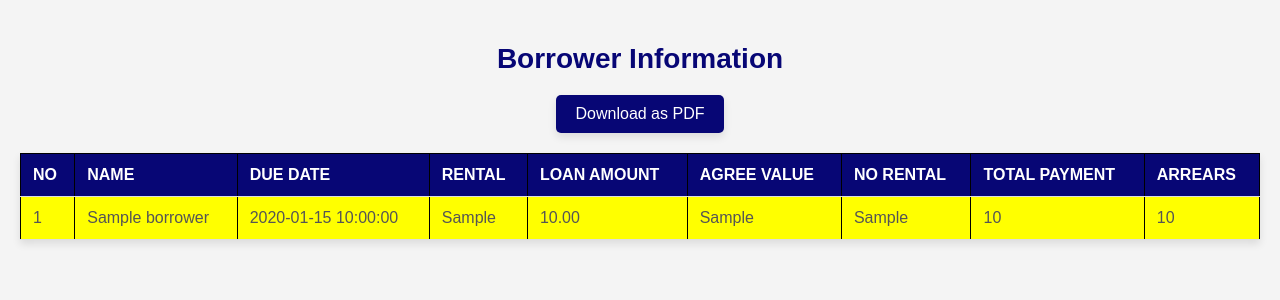
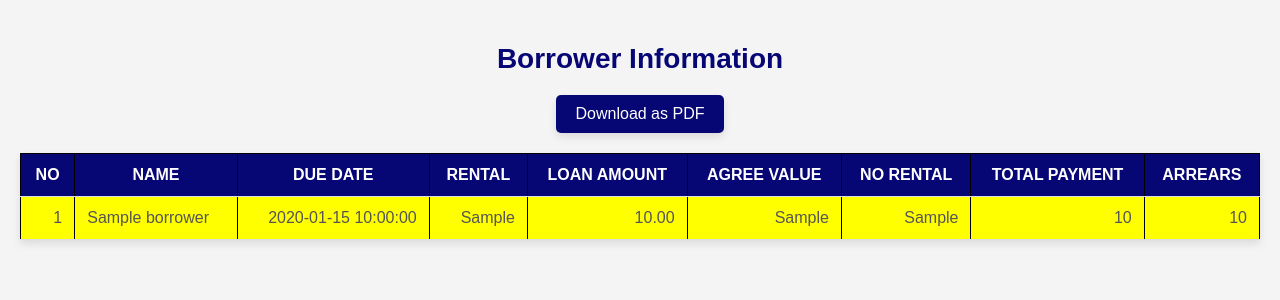
Before and after one commit to wathsaladmpgj/interest-money-site, a PHP site: page /all_borrowers_details.php in a window 1280 px wide. Shown: the top 300 px of the page. Run offline with PHP 8.4, Linux system fonts and the light colour scheme; tables that the repository leaves empty or names only in its code hold one stand-in row (values such as "Sample post").

Commit message:
style page

```diff
--- a/css/all_borrowers_details.css
+++ b/css/all_borrowers_details.css
@@ -18,7 +18,6 @@ h2 {
 th, td {
     border: 1px solid black;
     padding: 8px;
-    text-align: left;
 }
 /* Styling the table */
 table {
@@ -31,7 +30,6 @@ table {
 
 th, td {
     padding: 12px;
-    text-align: left;
     border-bottom: 1px solid #ddd;
 }
 
@@ -39,10 +37,15 @@ th {
     background-color: #070675;
     color: white;
     text-transform: uppercase;
+    text-align: center;
+}
+.abc{
+    text-align: left;
 }
 
 td {
     color: #555;
+    text-align: right;
 }
 
 
```
